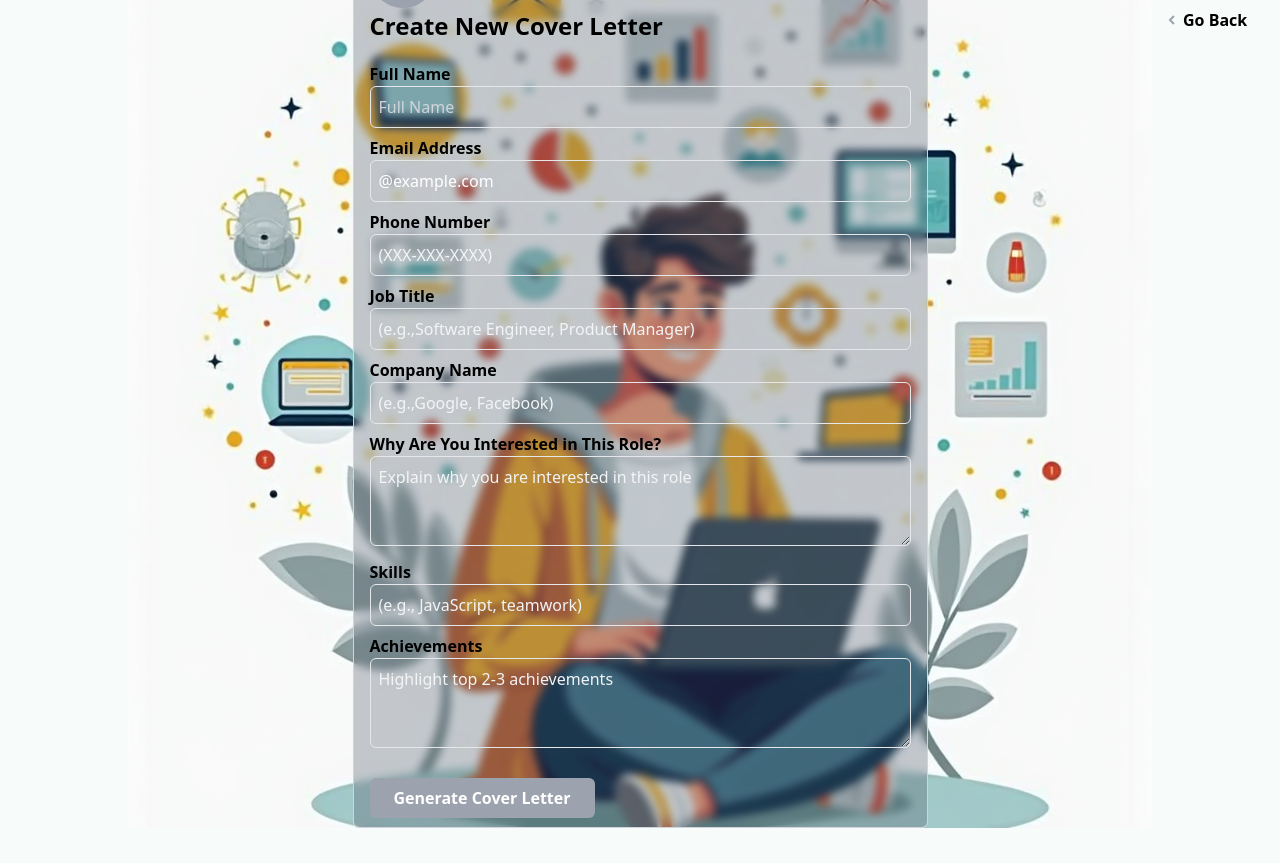
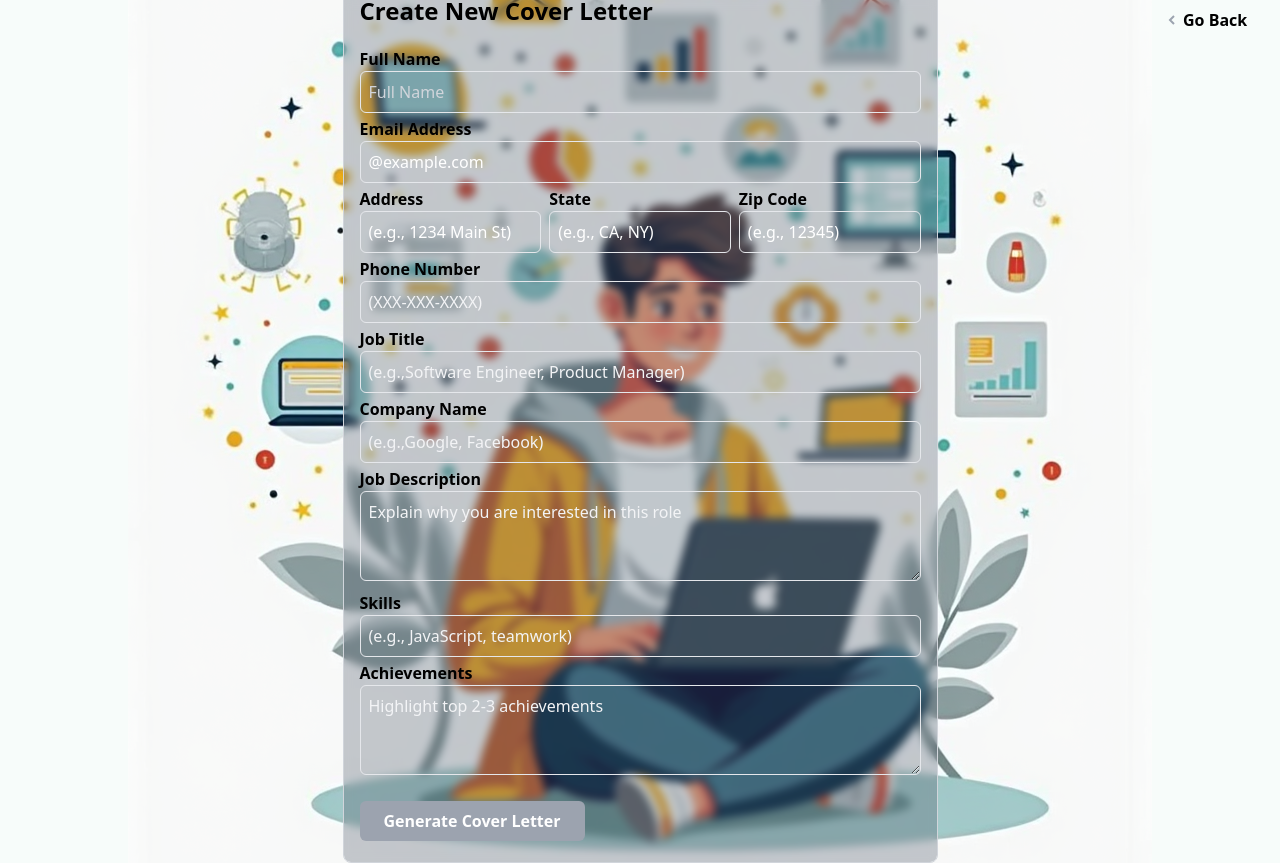
Before and after one commit to SandeebAdhikari/Project-GenerativeAI, a Next.js app in the folder client/: page /cover-letter in a window 1280 px wide. Before the commit the page ends 828 px from the top, so only its background shows below. Built offline with nearby package versions, Linux system fonts and the light colour scheme.

Commit message:
format to create pdf

```diff
--- a/client/components/CoverLetterForm.tsx
+++ b/client/components/CoverLetterForm.tsx
@@ -4,24 +4,30 @@ import React, { useState } from "react";
 interface FormData {
   fullName: string;
   email: string;
+  address: string;
+  state: string;
+  zipCode: string;
   phone: string;
   jobTitle: string;
   companyName: string;
-  interest: string;
   skills: string;
   achievements: string;
+  jobDescription: string;
 }
 
 const CoverLetterForm = () => {
   const [formData, setFormData] = useState<FormData>({
     fullName: "",
     email: "",
+    address: "",
+    state: "",
+    zipCode: "",
     phone: "",
     jobTitle: "",
     companyName: "",
-    interest: "",
     skills: "",
     achievements: "",
+    jobDescription: "",
   });
 
   const handleInputChange = (
@@ -50,13 +56,12 @@ const CoverLetterForm = () => {
 
       if (!response.ok) {
         const errorResponse = await response.text();
-        console.error("Error from server:", errorResponse); // Debug: Log server error response
+        console.error("Error from server:", errorResponse);
         throw new Error("Failed to generate cover letter");
       }
 
       const pdfBlob: Blob = await response.blob();
 
-      // Create a URL for the blob and trigger a download
       const url: string = URL.createObjectURL(pdfBlob);
       window.open(url, "_blank");
 
@@ -69,11 +74,11 @@ const CoverLetterForm = () => {
       link.click();
       link.remove();
 
-      console.log("Cover letter downloaded successfully."); // Debug: Log success
+      console.log("Cover letter downloaded successfully.");
     } catch (error: unknown) {
       if (error instanceof Error) {
         console.error("Error occurred:", error.message);
-        alert(`Error: ${error.message}`); // User-friendly error message
+        alert(`Error: ${error.message}`);
       } else {
         console.error("An unknown error occurred");
         alert("An unknown error occurred. Please try again.");
@@ -82,7 +87,7 @@ const CoverLetterForm = () => {
   };
 
   return (
-    <div className="relative h-[855px] w-[575px] bg-gray-600 p-4 rounded-md bg-clip-padding backdrop-filter backdrop-blur-sm bg-opacity-30 border border-gray-300">
+    <div className="mt-5 relative h-[905px] w-[595px] bg-gray-600 p-4 rounded-lg bg-clip-padding backdrop-filter backdrop-blur-sm bg-opacity-30 border border-gray-300">
       <div className="absolute -top-12 left-0 p-4">
         <svg
           width="66"
@@ -104,7 +109,7 @@ const CoverLetterForm = () => {
       <h1 className="mt-5 text-2xl font-bold text-black ">
         Create New Cover Letter
       </h1>
-      <form className="mt-5 flex flex-col gap-2" onSubmit={handleSubmit}>
+      <form className="mt-5 flex flex-col gap-1" onSubmit={handleSubmit}>
         <div>
           <label htmlFor="fullName" className="block text-black font-semibold">
             Full Name
@@ -118,6 +123,7 @@ const CoverLetterForm = () => {
             placeholder="Full Name"
           />
         </div>
+
         <div>
           <label htmlFor="email" className="block text-black font-semibold">
             Email Address
@@ -130,6 +136,47 @@ const CoverLetterForm = () => {
             className="w-full p-2 rounded-md border border-gray-200 hover:border-gray-500 focus:outline-none bg-transparent placeholder-white"
             placeholder="@example.com"
           />
+        </div>
+        <div className="flex gap-2">
+          <div>
+            <label htmlFor="address" className="block text-black font-semibold">
+              Address
+            </label>
+            <input
+              id="address"
+              type="address"
+              value={formData.address}
+              onChange={handleInputChange}
+              className="w-full p-2 rounded-md border border-gray-200 hover:border-gray-500 focus:outline-none bg-transparent placeholder-white"
+              placeholder="(e.g., 1234 Main St)"
+            />
+          </div>
+          <div>
+            <label htmlFor="state" className="block text-black font-semibold">
+              State
+            </label>
+            <input
+              id="state"
+              type="state"
+              value={formData.state}
+              onChange={handleInputChange}
+              className="w-full p-2 rounded-md border border-gray-200 hover:border-gray-500 focus:outline-none bg-transparent placeholder-white"
+              placeholder="(e.g., CA, NY)"
+            />
+          </div>
+          <div>
+            <label htmlFor="zipCode" className="block text-black font-semibold">
+              Zip Code
+            </label>
+            <input
+              id="zipCode"
+              type="zip"
+              value={formData.zipCode}
+              onChange={handleInputChange}
+              className="w-full p-2 rounded-md border border-gray-200 hover:border-gray-500 focus:outline-none bg-transparent placeholder-white"
+              placeholder="(e.g., 12345)"
+            />
+          </div>
         </div>
         <div>
           <label htmlFor="phone" className="block text-black font-semibold">
@@ -144,6 +191,7 @@ const CoverLetterForm = () => {
             placeholder="(XXX-XXX-XXXX)"
           />
         </div>
+
         <div>
           <label htmlFor="jobTitle" className="block text-black font-semibold">
             Job Title
@@ -174,12 +222,15 @@ const CoverLetterForm = () => {
           />
         </div>
         <div>
-          <label htmlFor="interest" className="block text-black font-semibold">
-            Why Are You Interested in This Role?
+          <label
+            htmlFor="jobDescription"
+            className="block text-black font-semibold"
+          >
+            Job Description
           </label>
           <textarea
-            id="interest"
-            value={formData.interest}
+            id="jobDescription"
+            value={formData.jobDescription}
             onChange={handleInputChange}
             className="w-full p-2 rounded-md border border-gray-200 hover:border-gray-500 focus:outline-none bg-transparent placeholder-gray-100"
             placeholder="Explain why you are interested in this role"
```
Also changed, not shown: 2 other files (tests, documents, lock files or other folders).
